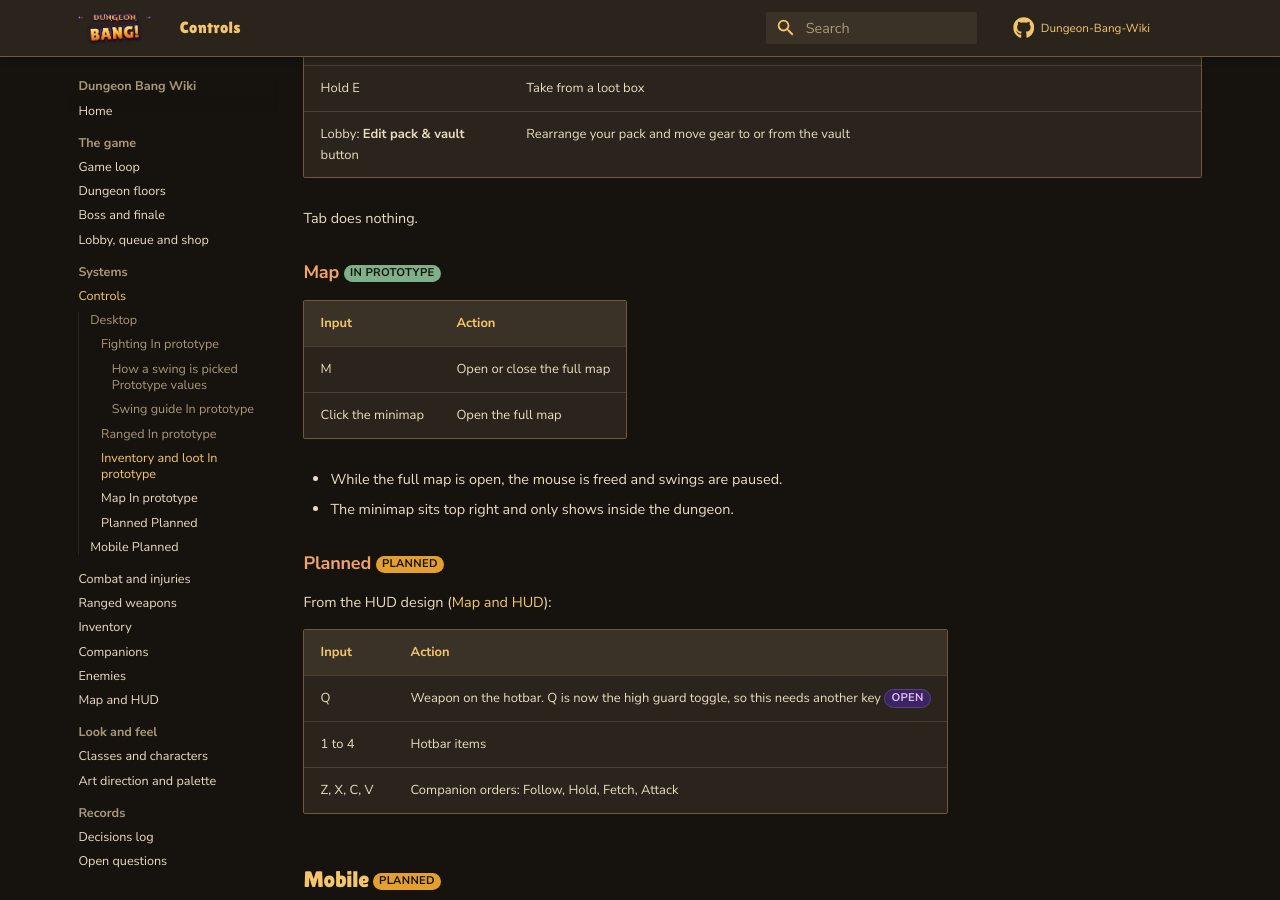
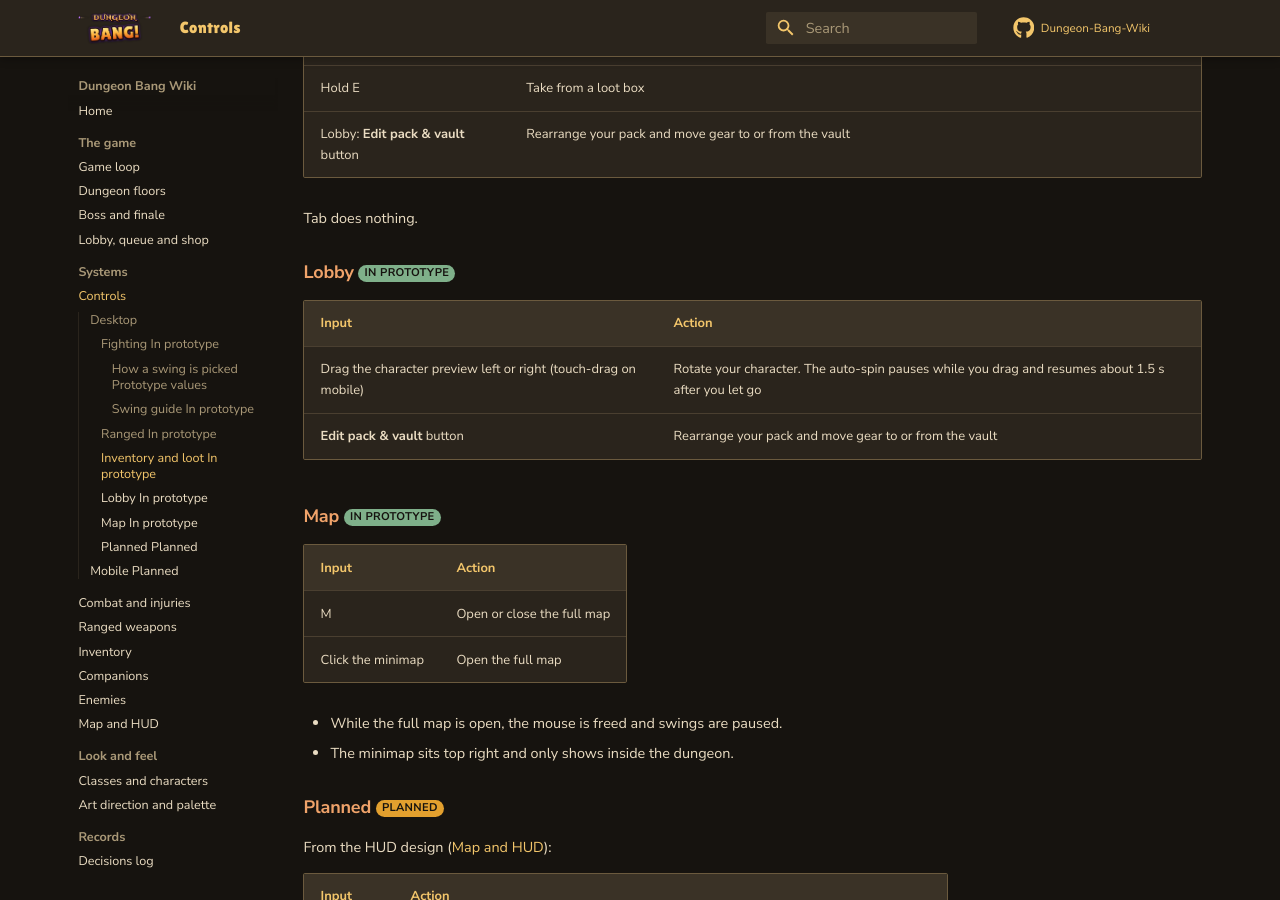
Before and after one commit to iamlegendok/Dungeon-Bang-Wiki, an MkDocs documentation site: the page built from docs/controls.md, in a window 1280 px wide and 900 px high, scrolled down 2514 px. Built offline with MkDocs 1.6.1 and Material for MkDocs 9.7.7, drawn with Linux system fonts in a browser that asks for light colours; comment, search, counter and statistics services are not loaded.

Commit message:
Lobby: drag to rotate the character preview
Co-Authored-By: Claude Opus 5.5 (1M context) <noreply@anthropic.com>
Claude-Session: https://claude.ai/code/session_01BBz4VfGTsvBuNKXe58LieA

```diff
--- a/docs/controls.md
+++ b/docs/controls.md
@@ -70,6 +70,13 @@ Built in the Studio place; Cob hasn't played it yet. See [Ranged weapons](ranged
 
 Tab does nothing.
 
+### Lobby <span class="tag decided">In prototype</span>
+
+| Input | Action |
+|-|-|
+| Drag the character preview left or right (touch-drag on mobile) | Rotate your character. The auto-spin pauses while you drag and resumes about 1.5 s after you let go |
+| **Edit pack & vault** button | Rearrange your pack and move gear to or from the vault |
+
 ### Map <span class="tag decided">In prototype</span>
 
 | Input | Action |
```
